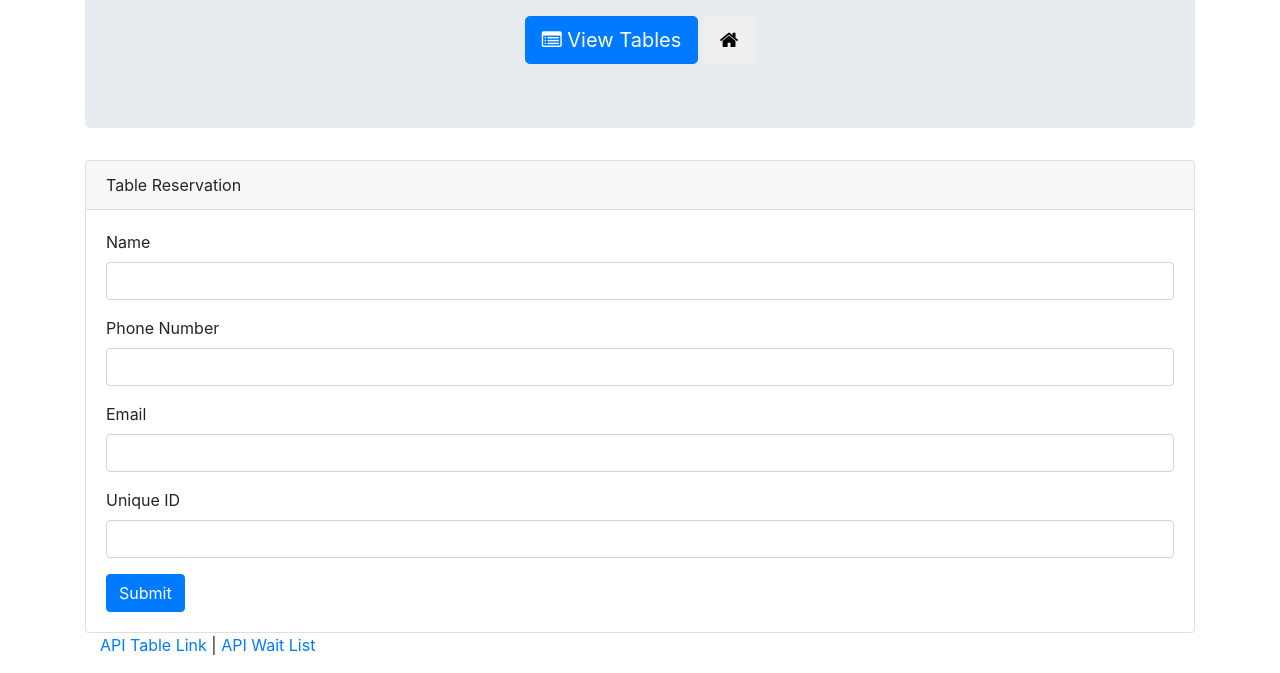
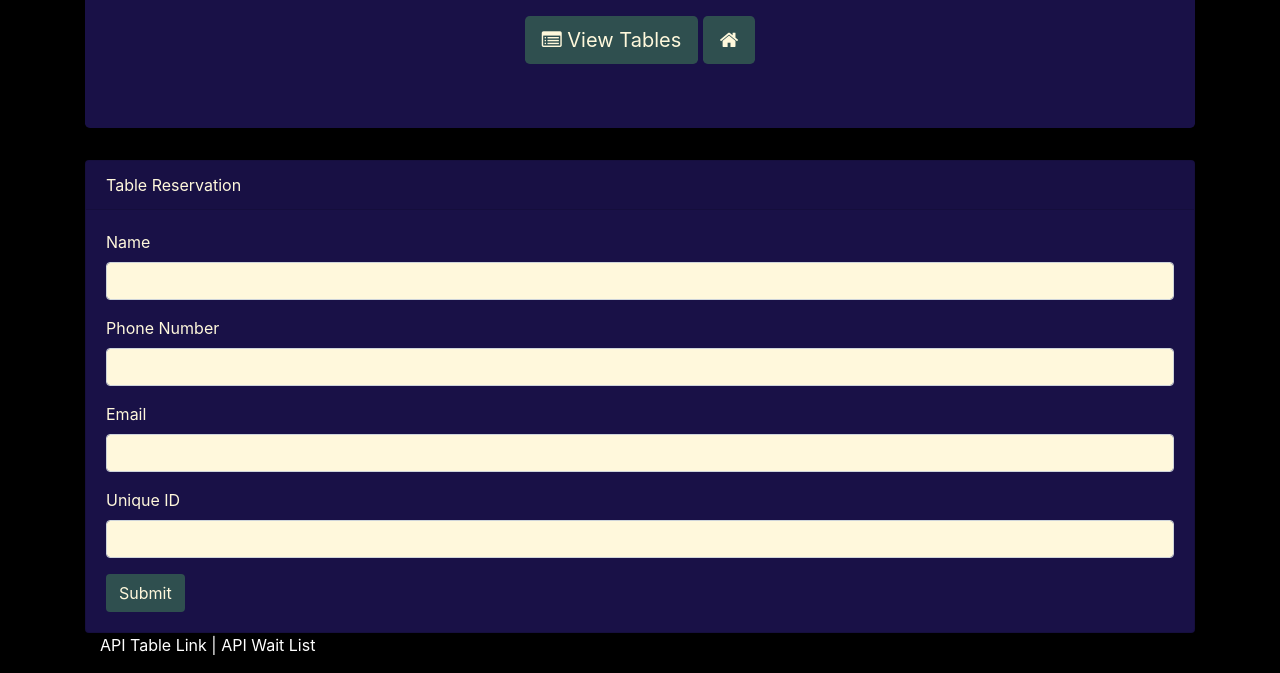
Before and after one commit to JohnnyWK/HotRestaurant, a website: page reserve.html in a window 1280 px wide. Shown: the part 199-872 px from the top of the page. Drawn offline with nearby package versions, Linux system fonts and the light colour scheme.

Commit message:
html pages are finished as far as looks

```diff
--- a/reserve.html
+++ b/reserve.html
@@ -13,11 +13,11 @@
 
 </head>
 
-<body>
+<body style = "background-color: black">
 
   <div class="container">
 
-    <div class="jumbotron">
+    <div class="jumbotron" style = "background-color: rgb(25, 17, 71); color: cornsilk">
       <h1 class="text-center">
         <span class="fa fa-fire"></span> Hot Restaurant</h1>
       <hr>
@@ -25,11 +25,11 @@
       <br>
       <div class="text-center">
         <a href="/tables">
-          <button class="btn btn-lg btn-primary">
+          <button class="btn btn-lg" style="color: cornsilk; background-color: darkslategray">
             <span class="fa fa-list-alt"></span> View Tables</button>
         </a>
         <a href="/">
-          <button class="btn btn-lg btn-default">
+          <button class="btn btn-lg" style="color: cornsilk; background-color: darkslategray">
             <span class="fa fa-home"></span>
           </button>
         </a>
@@ -38,7 +38,7 @@
     <div class="row">
       <div class="col-lg-12">
         <!-- Reservation Page -->
-        <div class="card">
+        <div class="card" style = "background-color: rgb(25, 17, 71); color: cornsilk">
           <div class="card-header">
             Table Reservation
           </div>
@@ -46,21 +46,21 @@
             <form role="form">
               <div class="form-group">
                 <label for="reserve-name">Name</label>
-                <input type="text" class="form-control" id="reserve-name">
+                <input type="text" class="form-control" id="reserve-name" style = "background-color: cornsilk">
               </div>
               <div class="form-group">
                 <label for="reserve-phone">Phone Number</label>
-                <input type="text" class="form-control" id="reserve-phone">
+                <input type="text" class="form-control" id="reserve-phone" style = "background-color: cornsilk">
               </div>
               <div class="form-group">
                 <label for="reserve-email">Email</label>
-                <input type="text" class="form-control" id="reserve-email">
+                <input type="text" class="form-control" id="reserve-email" style = "background-color: cornsilk">
               </div>
               <div class="form-group">
                 <label for="reserve-unique-id">Unique ID</label>
-                <input type="text" class="form-control" id="reserve-unique-id">
+                <input type="text" class="form-control" id="reserve-unique-id" style = "background-color: cornsilk">
               </div>
-              <button type="submit" class="btn btn-primary submit">Submit</button>
+              <button type="submit" class="btn submit" style="color: cornsilk; background-color: darkslategray">Submit</button>
             </form>
           </div>
         </div>
@@ -68,11 +68,11 @@
     </div>
 
 
-    <footer class="footer">
+    <footer class="footer" style = "color: white">
       <div class="container">
         <p>
-          <a href="/api/tables">API Table Link</a> |
-          <a href="/api/waitlist">API Wait List</a>
+          <a href="/api/tables" style = "color: white">API Table Link</a> |
+          <a href="/api/waitlist" style = "color: white">API Wait List</a>
       </div>
     </footer>
 
```
Also changed, not shown: index.html (+6 -6 lines), tables.html (+8 -8 lines).
